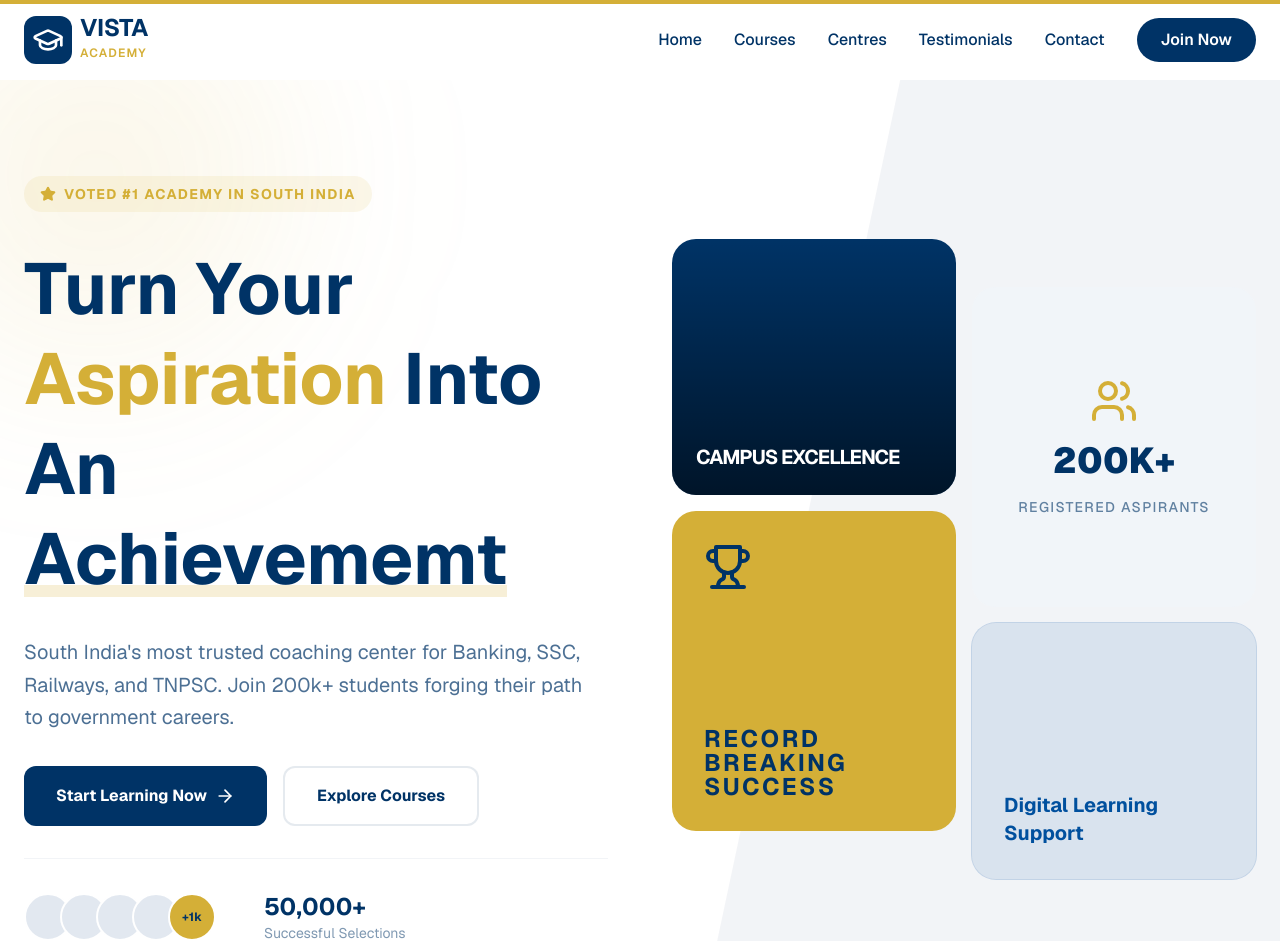
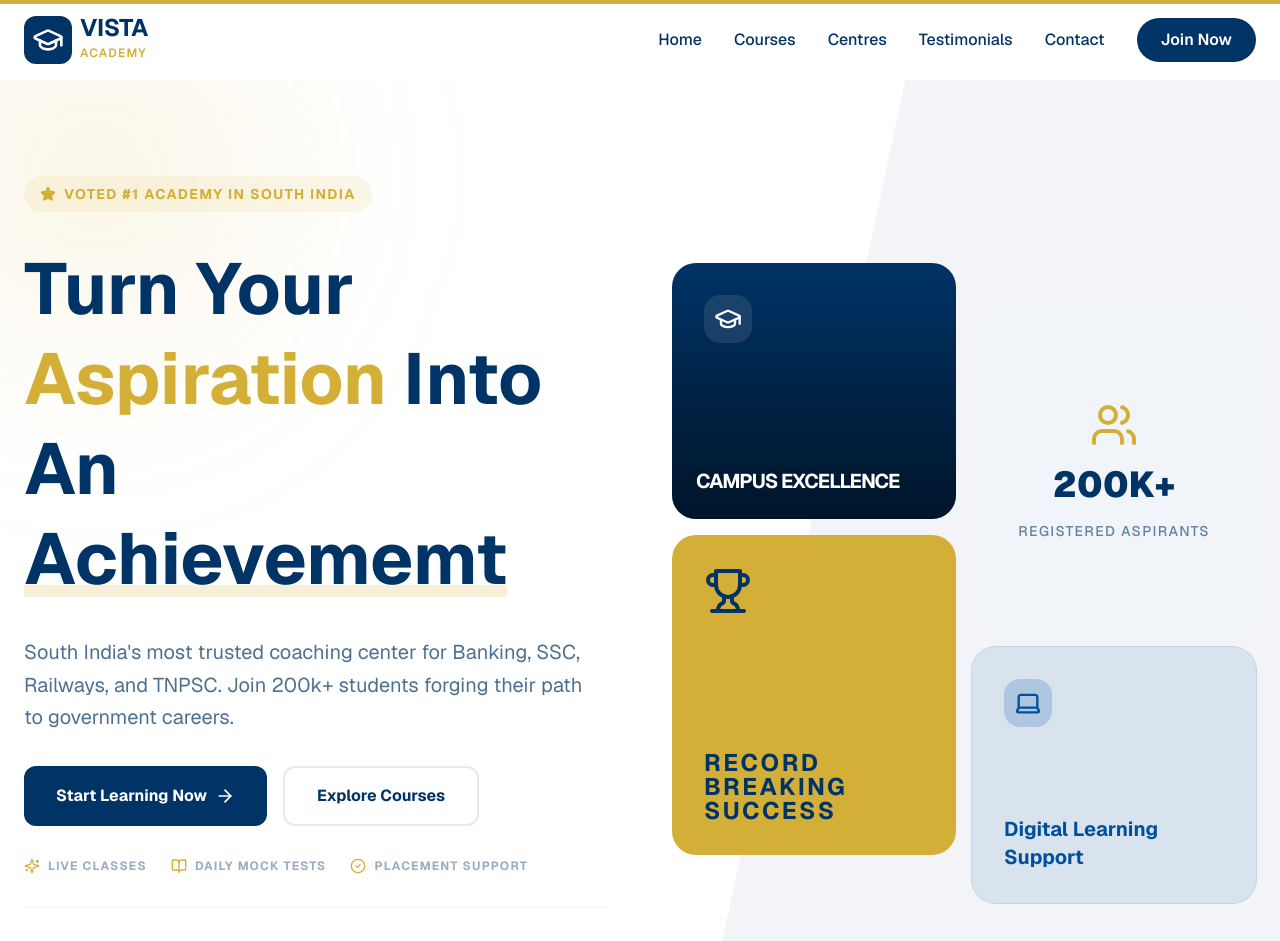
Before and after one commit to zappylabss/vista_academy_site, a Next.js app: page / in a window 1280 px wide. Shown: the top 941 px of the page. Built offline with nearby package versions, Linux system fonts and the light colour scheme.

Commit message:
fix the image issues

```diff
--- a/src/app/page.tsx
+++ b/src/app/page.tsx
@@ -175,14 +175,15 @@ export default function Home() {
               layoutId={`course-${COURSES.indexOf(selectedCourse)}`}
               className="relative w-full max-w-4xl bg-white rounded-[3rem] overflow-hidden shadow-2xl pointer-events-auto flex flex-col md:flex-row group"
             >
-              <div className="md:w-2/5 relative h-64 md:h-auto overflow-hidden">
-                <img
-                  src={selectedCourse.image}
-                  alt={selectedCourse.title}
-                  className="absolute inset-0 w-full h-full object-cover transition-transform duration-700 group-hover:scale-110"
-                />
-                <div className={`absolute top-6 left-6 w-16 h-16 rounded-3xl ${selectedCourse.color} flex items-center justify-center text-4xl shadow-xl ring-4 ring-white/20`}>
-                  {selectedCourse.icon}
+              <div className="md:w-2/5 relative h-64 md:h-auto overflow-hidden bg-slate-50 flex items-center justify-center p-12">
+                <div className="flex flex-col items-center text-center gap-6">
+                   <div className={`w-32 h-32 rounded-[2.5rem] ${selectedCourse.color} flex items-center justify-center text-6xl shadow-2xl ring-8 ring-white/50 animate-bounce`}>
+                      {selectedCourse.icon}
+                   </div>
+                   <div className="space-y-1">
+                      <div className="text-vista-blue font-black text-xl uppercase tracking-tighter">Test Vista Academy</div>
+                      <div className="text-vista-gold font-bold text-xs uppercase tracking-[0.2em]">Excellence Reimagined</div>
+                   </div>
                 </div>
               </div>
               <div className="flex-1 p-8 md:p-12 space-y-8 relative">
--- a/src/components/sections/ContactSection.tsx
+++ b/src/components/sections/ContactSection.tsx
@@ -191,6 +191,9 @@ export default function ContactSection() {
                        <option value="SSC">SSC (CGL/MTS)</option>
                        <option value="RAILWAYS">Railways (RRB)</option>
                        <option value="TNPSC">TNPSC Group Exams</option>
+                       <option value="POLICE">Police (SI/PC)</option>
+                       <option value="TET">TET / Teachers Exam</option>
+                       <option value="OTHERS">Others exams</option>
                     </select>
                   </div>
                 </div>
--- a/src/components/sections/HeroSection.tsx
+++ b/src/components/sections/HeroSection.tsx
@@ -1,7 +1,7 @@
 "use client";
 
 import { motion } from "framer-motion";
-import { ArrowRight, Trophy, Users, Star } from "lucide-react";
+import { ArrowRight, Trophy, Users, Star, GraduationCap, Laptop, Sparkles, BookOpen, CheckCircle2 } from "lucide-react";
 import Link from "next/link";
 
 export default function HeroSection() {
@@ -32,10 +32,11 @@ export default function HeroSection() {
             South India's most trusted coaching center for Banking, SSC, Railways, and TNPSC. Join 200k+ students forging their path to government careers.
           </p>
 
+          <div className="flex flex-col gap-6">
             <div className="flex flex-wrap gap-4">
               <Link
                 href="#contact"
-              className="bg-vista-blue text-white px-8 py-4 rounded-xl font-bold flex items-center gap-2 hover:bg-vista-accent transition-all hover:translate-x-1 hover:shadow-xl"
+                className="bg-vista-blue text-white px-8 py-4 rounded-xl font-bold flex items-center gap-2 hover:bg-vista-accent transition-all hover:translate-x-1 hover:shadow-xl group"
               >
                 Start Learning Now <ArrowRight size={20} />
               </Link>
@@ -45,6 +46,21 @@ export default function HeroSection() {
               >
                 Explore Courses
               </Link>
+            </div>
+
+            {/* Detail Icons below main CTA */}
+            <div className="flex flex-wrap items-center gap-6 pt-2">
+              {[
+                { icon: Sparkles, text: "Live Classes" },
+                { icon: BookOpen, text: "Daily Mock Tests" },
+                { icon: CheckCircle2, text: "Placement Support" }
+              ].map((item, i) => (
+                <div key={i} className="flex items-center gap-2 text-vista-blue/40 font-bold text-xs uppercase tracking-widest">
+                  <item.icon size={16} className="text-vista-gold" />
+                  {item.text}
+                </div>
+              ))}
+            </div>
           </div>
 
           <div className="pt-8 flex items-center gap-12 border-t border-vista-blue/5">
@@ -71,8 +87,11 @@ export default function HeroSection() {
           className="relative grid grid-cols-2 gap-4"
         >
           <div className="space-y-4">
-             <div className="h-64 bg-vista-blue rounded-3xl overflow-hidden relative group">
+             <div className="h-64 bg-vista-blue rounded-3xl overflow-hidden relative group p-8 flex flex-col justify-between">
                 <div className="absolute inset-0 bg-gradient-to-t from-black/60 to-transparent" />
+                <div className="relative z-10 w-12 h-12 bg-white/10 backdrop-blur-md rounded-2xl flex items-center justify-center">
+                   <GraduationCap className="text-white w-7 h-7" />
+                </div>
                 <div className="absolute bottom-6 left-6 text-white font-bold text-xl uppercase tracking-tighter">Campus Excellence</div>
              </div>
              <div className="h-80 bg-vista-gold rounded-3xl p-8 flex flex-col justify-between">
@@ -86,7 +105,10 @@ export default function HeroSection() {
                 <div className="text-vista-blue text-4xl font-black">200K+</div>
                 <div className="text-sm text-vista-blue/60 font-medium tracking-widest uppercase">Registered Aspirants</div>
              </div>
-             <div className="h-64 bg-vista-accent/10 rounded-3xl ring-1 ring-vista-accent/20 flex flex-col justify-end p-8">
+             <div className="h-64 bg-vista-accent/10 rounded-3xl ring-1 ring-vista-accent/20 flex flex-col justify-between p-8">
+                <div className="w-12 h-12 bg-vista-accent/20 rounded-2xl flex items-center justify-center">
+                   <Laptop className="text-vista-accent w-7 h-7" />
+                </div>
                 <div className="text-vista-accent font-bold text-xl">Digital Learning Support</div>
              </div>
           </div>
```
Lines whose indentation alone changed are shown as unchanged.
